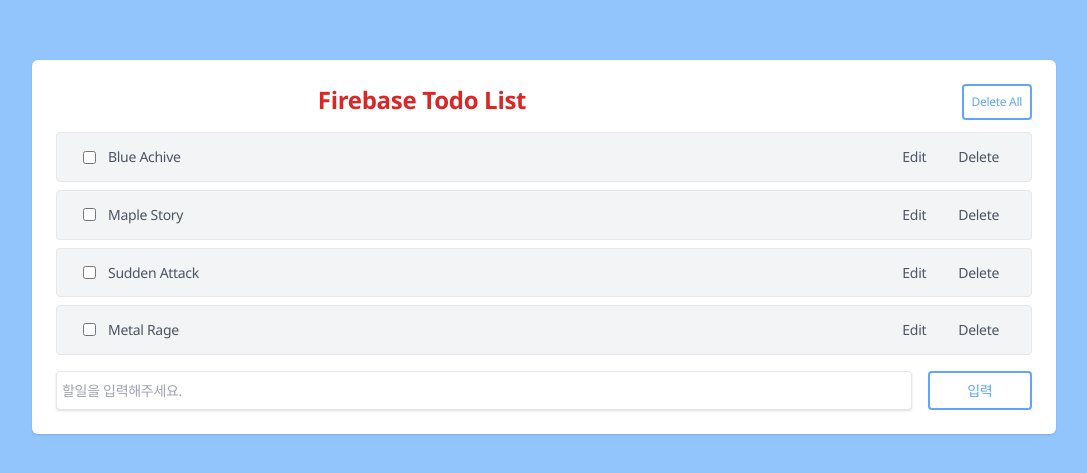
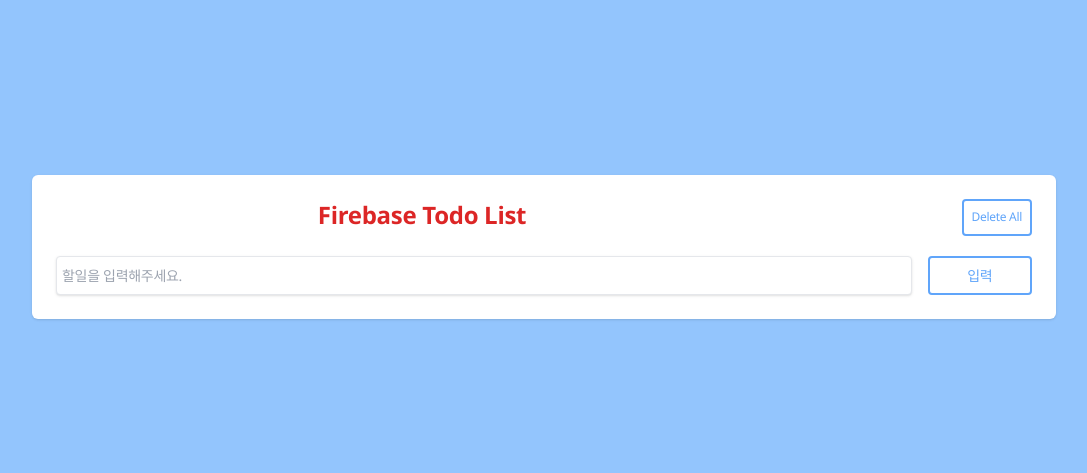
Before and after one commit to devicepac/fb-todo, a React (Create React App) app: page / in a window 1280 px wide. Shown: the part 153-626 px from the top of the page, without its empty margins (96-1183 px from the left). Built offline with nearby package versions, Linux system fonts and the light colour scheme.

Commit message:
Feat: 로컬리스트 저장

```diff
--- a/package.json
+++ b/package.json
@@ -9,8 +9,7 @@
     "react-dom": "^18.2.0",
     "react-router": "^6.12.1",
     "react-router-dom": "^6.12.1",
-    "react-scripts": "5.0.1",
-    "web-vitals": "^2.1.4"
+    "react-scripts": "5.0.1"
   },
   "scripts": {
     "start": "react-scripts start",
--- a/public/index.html
+++ b/public/index.html
@@ -10,9 +10,6 @@
       content="Web site created using create-react-app"
     />
     <link rel="apple-touch-icon" href="%PUBLIC_URL%/logo192.png" />
-
-    <link rel="manifest" href="%PUBLIC_URL%/manifest.json" />
-
     <title>FireBase 연동 Todo 웹서비스</title>
   </head>
   <body>
--- a/src/App.js
+++ b/src/App.js
@@ -4,16 +4,16 @@
 import Form from "./components/Form";
 
 function App() {
-  console.log("App 랜더링");
-  // 더미 데이터 일반변수
-  const [todoData, setTodoData] = useState([
-    { id: 1, title: "Blue Achive", completed: false },
-    { id: 2, title: "Maple Story", completed: false },
-    { id: 3, title: "Sudden Attack", completed: false },
-    { id: 4, title: "Metal Rage", completed: false },
-  ]);
+  // console.log("App 랜더링");
+  // 로컬 데이터 일반변수
+  const initTodoData = localStorage.getItem("fbTodoData")
+    ? JSON.parse(localStorage.getItem("fbTodoData"))
+    : [];
+  const [todoData, setTodoData] = useState(initTodoData);
   const handleRemoveClick = () => {
     setTodoData([]);
+    // 로컬 스토리지 초기화
+    localStorage.setItem("fbTodoData", JSON.stringify([]));
   };
   return (
     <div className="flex items-center justify-center w-screen h-screen bg-blue-300">
--- a/src/components/Form.js
+++ b/src/components/Form.js
@@ -19,6 +19,8 @@
     // state 저장한다. 화면 리랜더링 된다.
     // todoData 에 추가.
     setTodoData([...todoData, newTodo]);
+    // 로컬 스토리지 초기화
+    localStorage.setItem("fbTodoData", JSON.stringify(todoData));
     // 입력창 초기화
     setValue("");
   };
--- a/src/components/ListItem.js
+++ b/src/components/ListItem.js
@@ -22,6 +22,8 @@
     // 3. 배열의 고차함수 중 filter 를 사용
     const newTodoData = todoData.filter(item => item.id !== _id);
     setTodoData(newTodoData);
+    // 로컬스토리지 저장
+    localStorage.setItem("fbTodoData", JSON.stringify(newTodoData));
   };
   const handleEditClick = () => {
     setIsEdit(true);
@@ -40,6 +42,8 @@
       return item;
     });
     setTodoData(newTodoData);
+    // 로컬스토리지 저장
+    localStorage.setItem("fbTodoData", JSON.stringify(newTodoData));
     setIsEdit(false);
   };
 
@@ -55,6 +59,8 @@
       return item;
     });
     setTodoData(newTodoData);
+    // 로컬스토리지 저장
+    localStorage.setItem("fbTodoData", JSON.stringify(newTodoData));
   };
 
   if (isEdit) {
```
Also changed, not shown: 1 other file (tests, documents, lock files or other folders).
